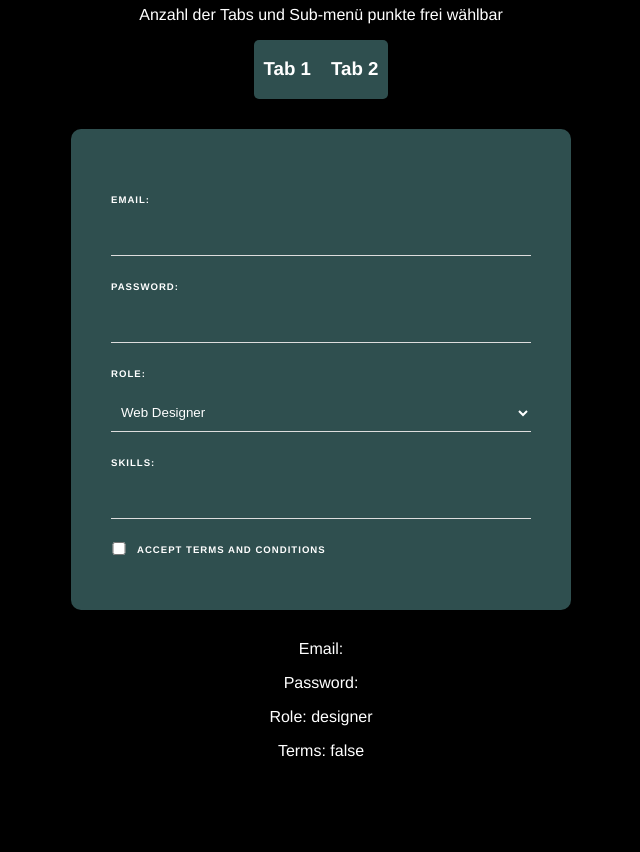
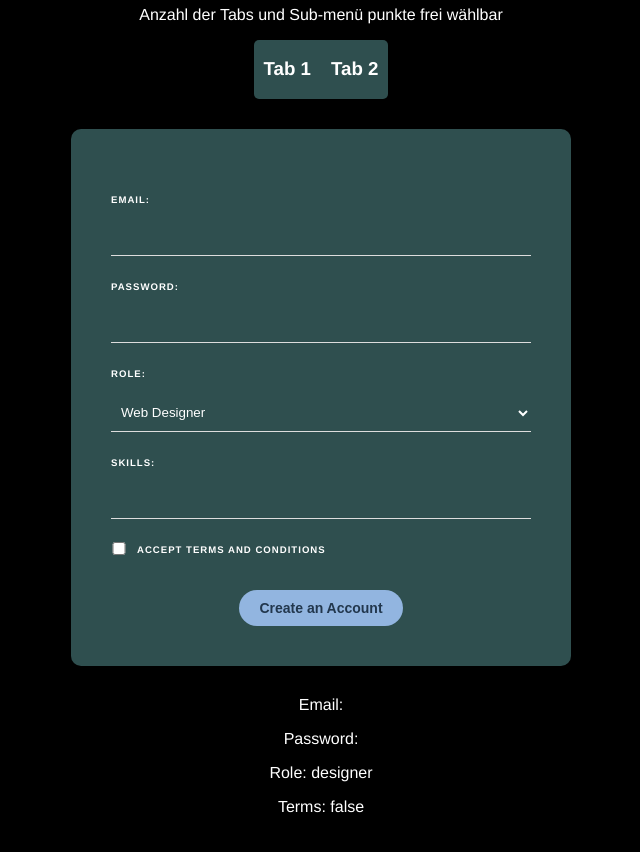
Before and after one commit to Bl4ck-Kurik/Vue-Spielwiese, a Vue app: page / in a window 1280 px wide. Shown: the part 560-1412 px from the top of the page, without its empty margins (319-959 px from the left). Built offline with nearby package versions, Linux system fonts and the light colour scheme.

Commit message:
SignupForm

```diff
--- a/src/components/SignupForm.vue
+++ b/src/components/SignupForm.vue
@@ -1,10 +1,11 @@
 <template>
-    <form>
+    <form @submit.prevent="handleSubmit">
         <label>Email:</label>
         <input type="email" required v-model="email">
 
         <label>Password:</label>
         <input type="password" required v-model="password">
+        <div v-if="passwordError" class="error">{{ passwordError }}</div>
 
         <label>Role:</label>
         <select v-model="role">
@@ -23,6 +24,10 @@
             <label>Accept terms and conditions</label>
         </div>
 
+        <div class="submit">
+            <button>Create an Account</button>
+        </div>
+
     </form>
     <p>Email: {{ email }}</p>
     <p>Password: {{ password }}</p>
@@ -39,6 +44,7 @@
             terms: false,
             tempSkill: '',
             skills: [],
+            passwordError: '',
         }
     },
     methods: {
@@ -55,6 +61,17 @@
             this.skills = this.skills.filter((item) => {
                 return skill !== item
             })
+        },
+        handleSubmit() {
+            this.passwordError = this.password.length > 5 ? '' : 'Password must be at least 6 chars long'
+
+            if (!this.passwordError) {
+                console.log('email', this.email)
+                console.log('password', this.password)
+                console.log('role', this.role)
+                console.log('skills', this.skills)
+                console.log('terms accepted', this.terms)
+            }
         },
     },
 }
@@ -106,4 +123,18 @@
         color: rgba(255, 255, 255, 0.8);
         cursor: pointer;
     }
+    .submit {
+        text-align: center;
+    }
+    .submit>button {
+        border-radius: 20px;
+        padding: 10px 20px;
+        margin-top: 20px;
+    }
+    .error {
+        color: #ff5555;
+        margin-top: 10px;
+        font-size: 0.8em;
+        font-weight: bold;
+    }
 </style>
```
